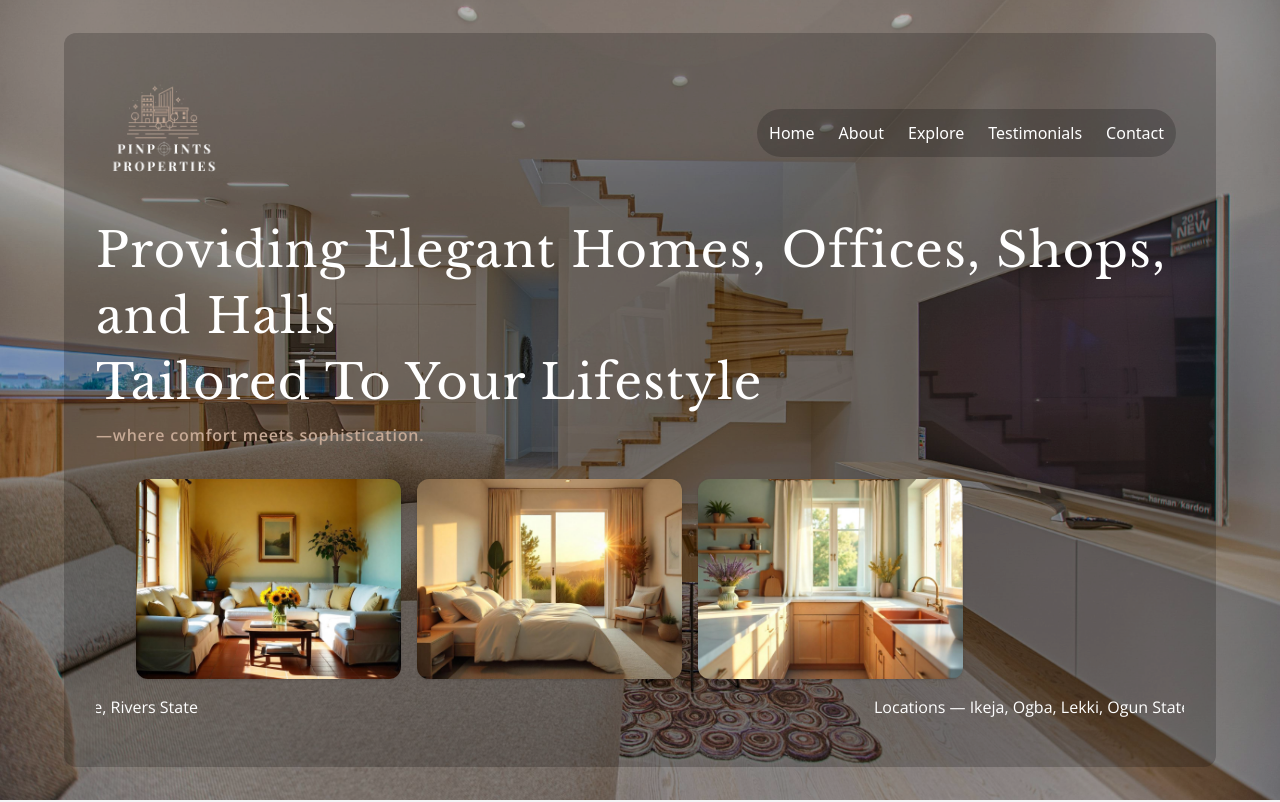
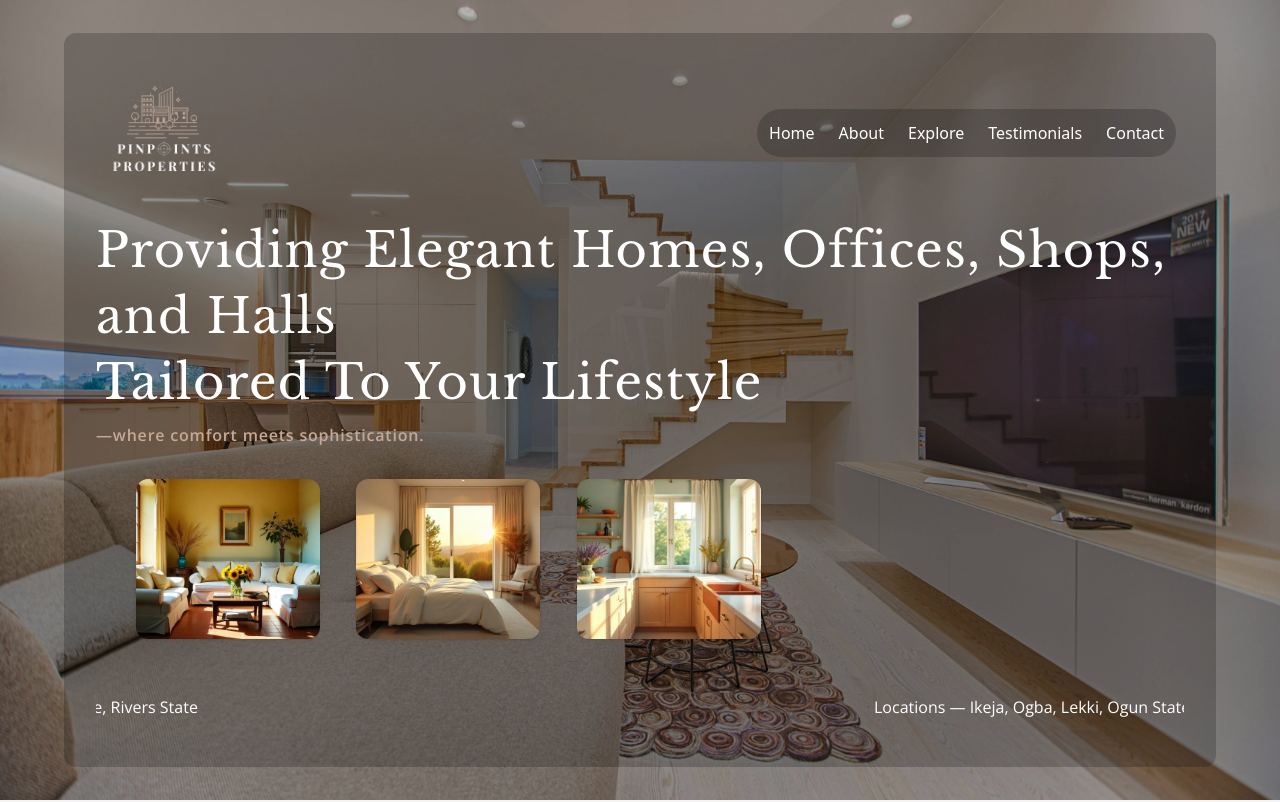
Before and after one commit to Kachingcodes/pinpoints_properties, a React (Vite) app: page / in a window 1280 px wide. Shown: the top 802 px of the page. Built offline with nearby package versions, Linux system fonts and the light colour scheme.

Commit message:
Added new feature

```diff
--- a/src/components/Home.jsx
+++ b/src/components/Home.jsx
@@ -40,16 +40,18 @@ const Home = () => {
                     </div>
 
                     {/* Image Section */}
-                    <div className="flex w-full md:w-[76%] justify-end gap-4 mt-6 md:ml-10 ml-60">
+                   <div className="grid grid-cols-2 md:flex w-full md:w-[60%] justify-end gap-2 mt-6 ml-0 md:ml-10">
   {[sitting_room2, bedroom, kitchen].map((src, idx) => (
     <SkeletonImage
       key={idx}
       src={src}
       alt={`room-${idx}`}
-                            className="w-26 h-20 object-cover rounded-xl transition duration-400 transform hover:scale-105"
+      className="w-24 h-20 md:w-46 md:h-40 object-cover rounded-xl transition duration-400 transform hover:scale-105"
     />
   ))}
 </div>
+
+
 
 
                     <Marquee speed={50} gradient={false} className="py-4 text-white font-open text-sm sm:text-base">
```
Lines whose indentation alone changed are shown as unchanged.
